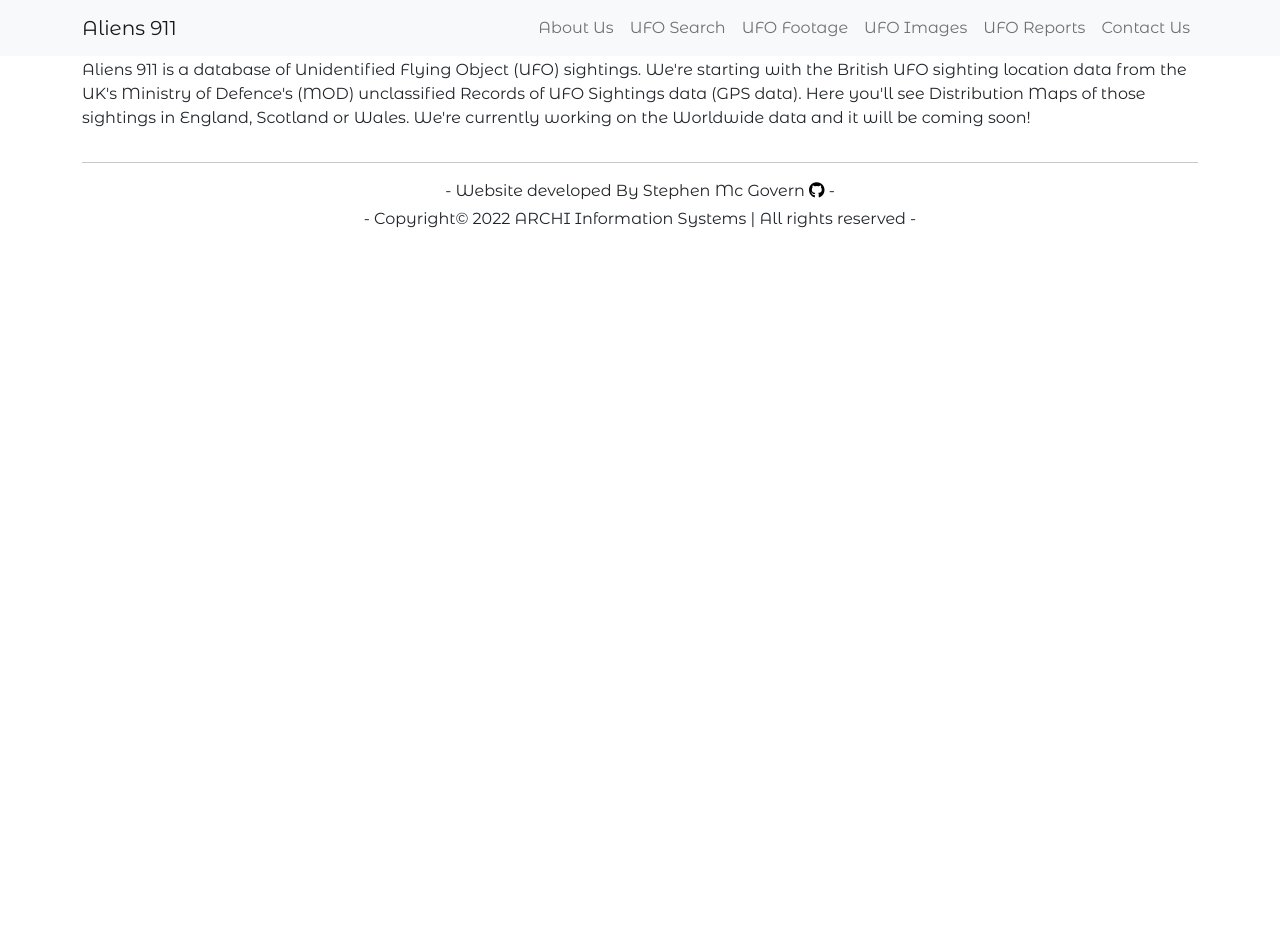
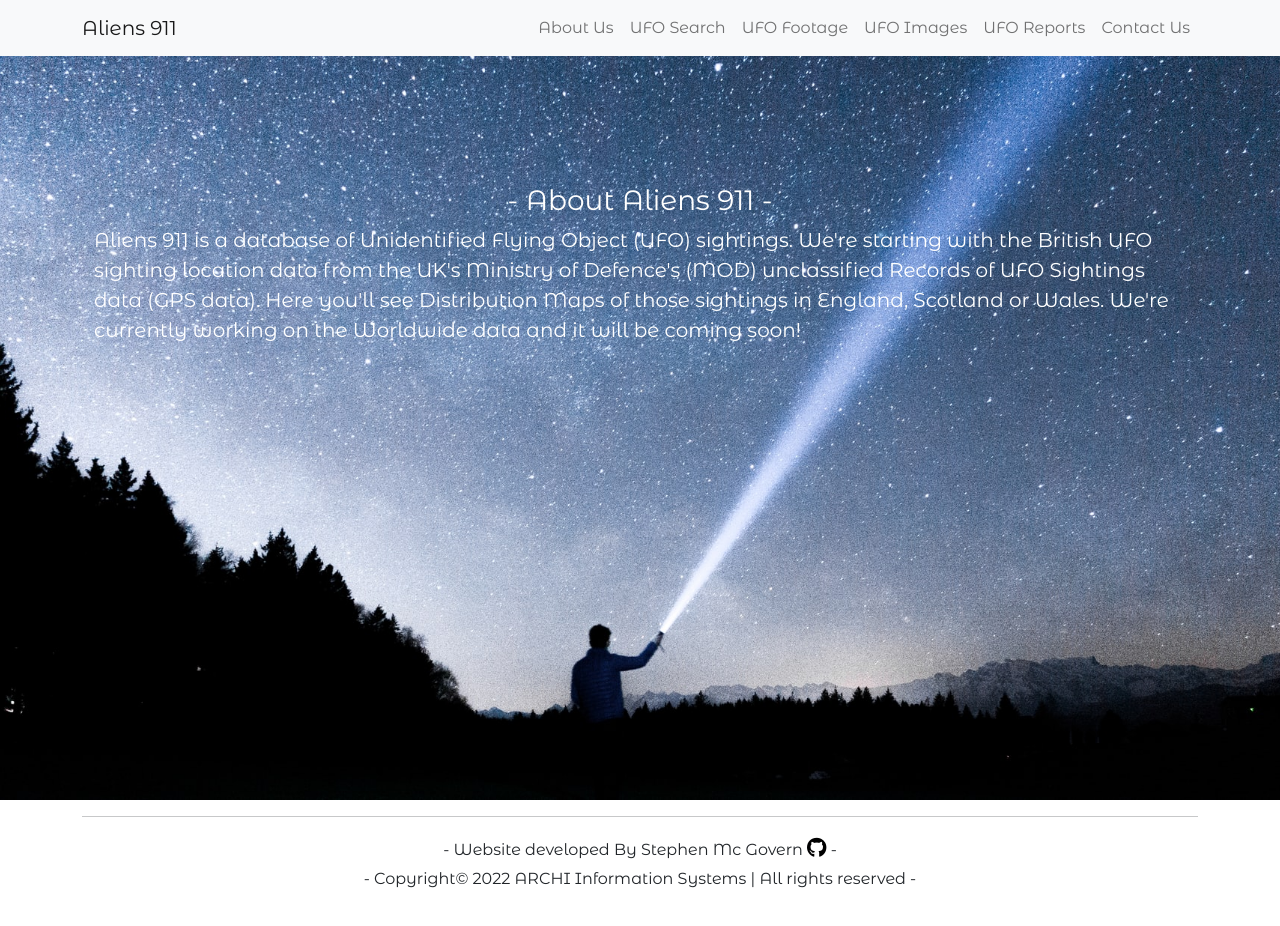
Before and after one commit to smcgdub/alliens911, a plain HTML site: page about_us.html in a window 1280 px wide. Before the commit the page ends 800 px from the top, so only its background shows below. Drawn offline with nearby package versions, Linux system fonts and the light colour scheme.

Commit message:
Added about us page hero image and changed font colour and size

```diff
--- a/about_us.html
+++ b/about_us.html
@@ -40,8 +40,35 @@
     </div>
   </nav>
 
+  <!-- Hero Image -->
+  <section id="hero_image_about_us" class="">
+    <div class="row">
+      <div class="col-12">
+        <!-- Background Image Inserted Here -->
+        <!-- About Section -->
+        <section id="about_section">
+          <div class="container">
+            <div class="row">
+              <div id="about_us_content" class="col-12">
+                <h3 class="text-center text-white">- About Aliens 911 -</h3>
+                <p id="about_us_text" class="text-white">Aliens 911 is a database of Unidentified Flying Object (UFO)
+                  sightings. We're
+                  starting with the
+                  British UFO sighting location data from the UK's Ministry of Defence's (MOD) unclassified Records of
+                  UFO
+                  Sightings data (GPS data). Here you'll see Distribution Maps of those sightings in England, Scotland
+                  or
+                  Wales. We're currently working on the Worldwide data and it will be coming soon!</p>
+              </div>
+            </div>
+          </div>
+        </section>
+      </div>
+    </div>
+  </section>
+
   <!-- About Section -->
-  <section id="about_section">
+  <!-- <section id="about_section">
     <div class="container">
       <div class="row">
         <div class="col-12">
@@ -53,7 +80,7 @@
         </div>
       </div>
     </div>
-  </section>
+  </section> -->
 
   <!-- Horizontal Line -->
   <div class="container">
--- a/assets/css/style.css
+++ b/assets/css/style.css
@@ -9,13 +9,13 @@ body {
   font-family: 'Montserrat Alternates', sans-serif;
 }
 
-.nav-link:hover {
-  /* background-color: #59656F;
+/* .nav-link:hover {
+  background-color: #59656F;
   border-radius: 5px;
-  color: #fff !important; */
-}
+  color: #fff !important;
+} */
 
-/* Hero Image */
+/* Hero Image Index.html Page*/
 #hero_image {
   background-image: url(/assets/images/i_want_to_Believe_1.jpg);
   height: 100vh;
@@ -28,17 +28,10 @@ body {
   padding-top: 80px;
 }
 
-/* Location Search & Password Input  */
-/* #location_search_input,
-#password_search_input {
-  background-color: #59656F;
-  color: #fff;
+/* Alien Head */
+/* #alien_head {
+  height: 25px !important;
 } */
-
-/* Alien Head */
-#alien_head {
-  height: 25px !important;
-}
 
 #ufo_search_button:hover {
   /* background-color: #29BF12; */
@@ -51,7 +44,33 @@ body {
   height: 40px !important;
 }
 
+
+/* About Us Page */
+
+/* Hero Image */
+#hero_image_about_us {
+  background-image: url(/assets/images/about_us.jpg);
+  height: 100vh;
+  display: flex;
+  align-items: center;
+  justify-content: center;
+  background-position: center;
+  background-repeat: no-repeat;
+  background-size: cover;
+  padding-top: 80px;
+}
+
+#about_us_content {
+  padding-bottom: 30% !important;
+}
+
+#about_us_text {
+  font-size: 20px;
+}
+
+/* Footer */
 #github_link {
   text-decoration: none;
   color: black;
+  font-size: 20px;
 }
```
